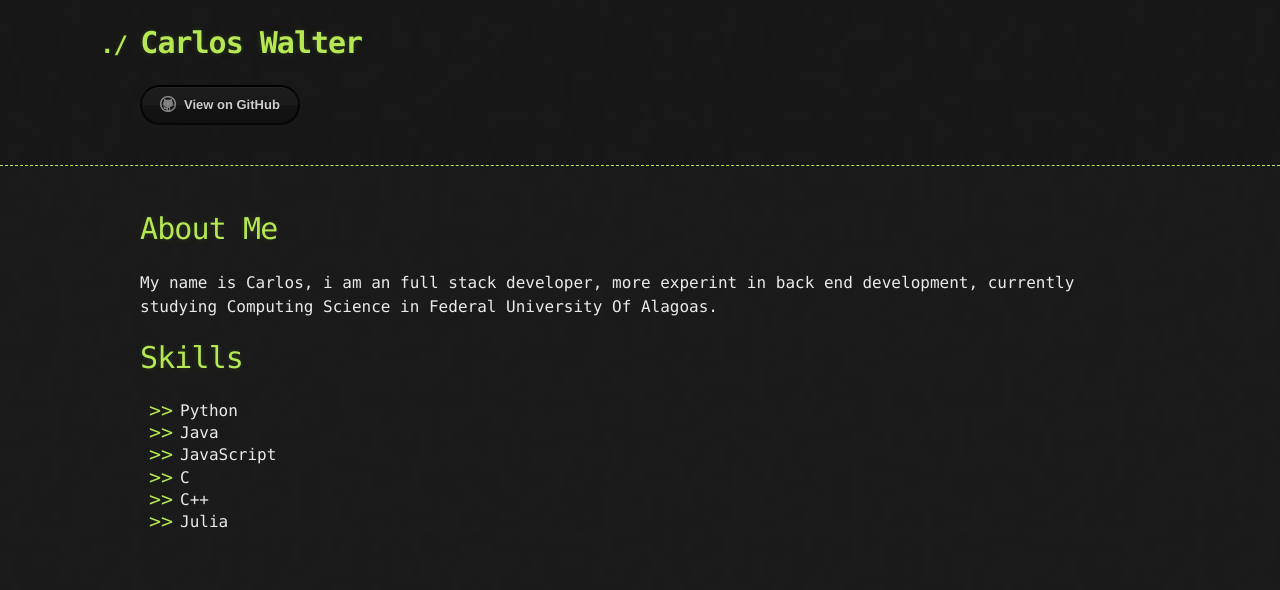
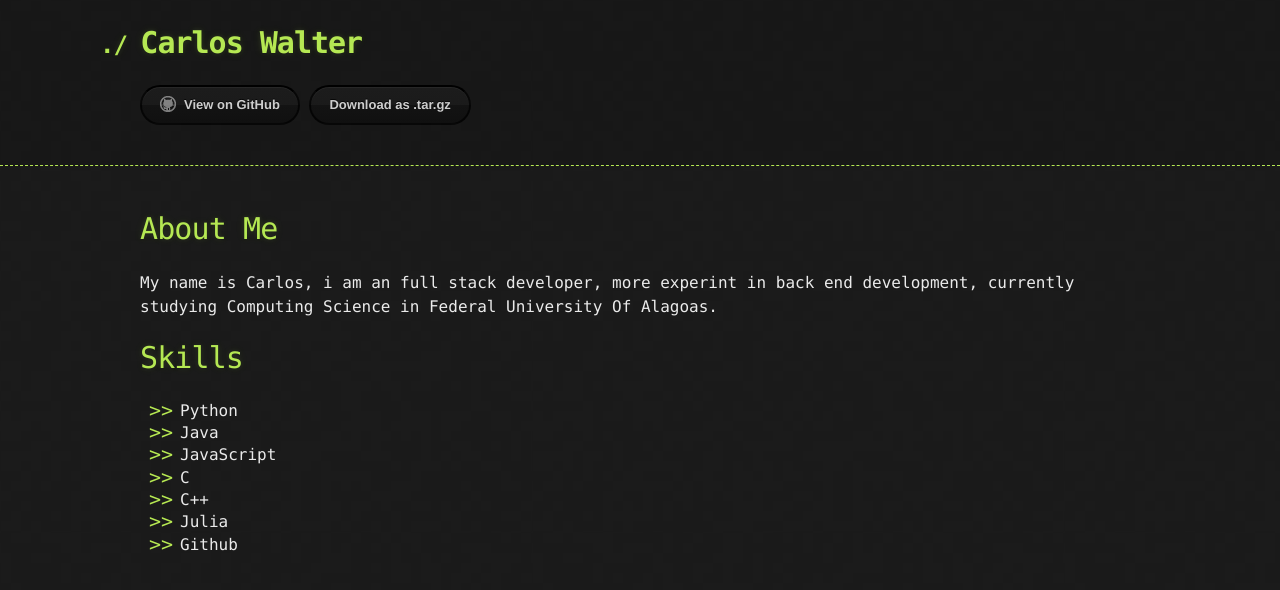
Before and after one commit to CarlosW1998/CarlosW1998.github.io, a Jekyll site: the page built from index.md, in a window 1280 px wide. Shown: the top 590 px of the page. Built offline with Jekyll 4.4.1, drawn with Linux system fonts in a browser that asks for light colours; the repository's description, which GitHub fills in, is left out; our own code applies the rules of GitHub Pages for plain Markdown files.

Commit message:
change layout

```diff
--- a/_layouts/default.html
+++ b/_layouts/default.html
@@ -24,6 +24,7 @@
             <a href="{{ site.github.tar_url }}" class="btn">Download as .tar.gz</a>
           {% endif %}
           <a href="{{ site.github.repository_url }}" class="btn btn-github"><span class="icon"></span>View on GitHub</a>
+          <a href="{{ ./ }}" class="btn">Download as .tar.gz</a>
         </section>
       </div>
     </header>
--- a/index.md
+++ b/index.md
@@ -24,6 +24,7 @@ There should be whitespace between paragraphs. We recommend including a README,
 *   C
 *   C++
 *   Julia
+*   Github
 
 <!-- # Header 1
 
```
